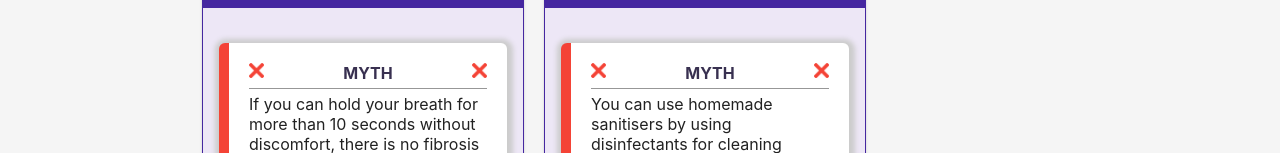
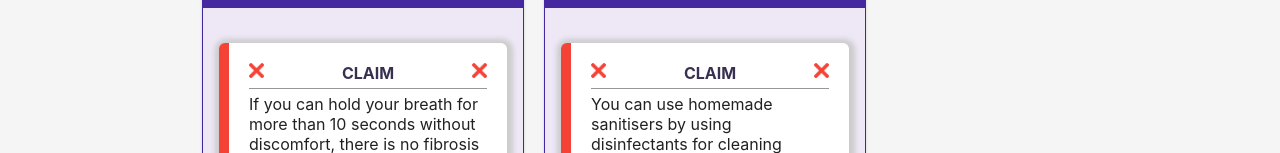
Before and after one commit to hjaintech/corona-myth-buster-web, a React (Create React App) app: page / in a window 1280 px wide. Shown: the part 358-511 px from the top of the page. Built offline with nearby package versions, Linux system fonts and the light colour scheme.

Commit message:
minor text change

```diff
--- a/src/components/Card/index.js
+++ b/src/components/Card/index.js
@@ -23,7 +23,7 @@ const AppCard = ({ heading, myth, truth, mythBustedBy, link, index }) => {
         return (
             <div style={{ display: 'flex', flexDirection: 'column' }}>
                 <InnerCard
-                    heading="Myth"
+                    heading="Claim"
                     text={myth}
                     isPositive={false}
                 />
```
